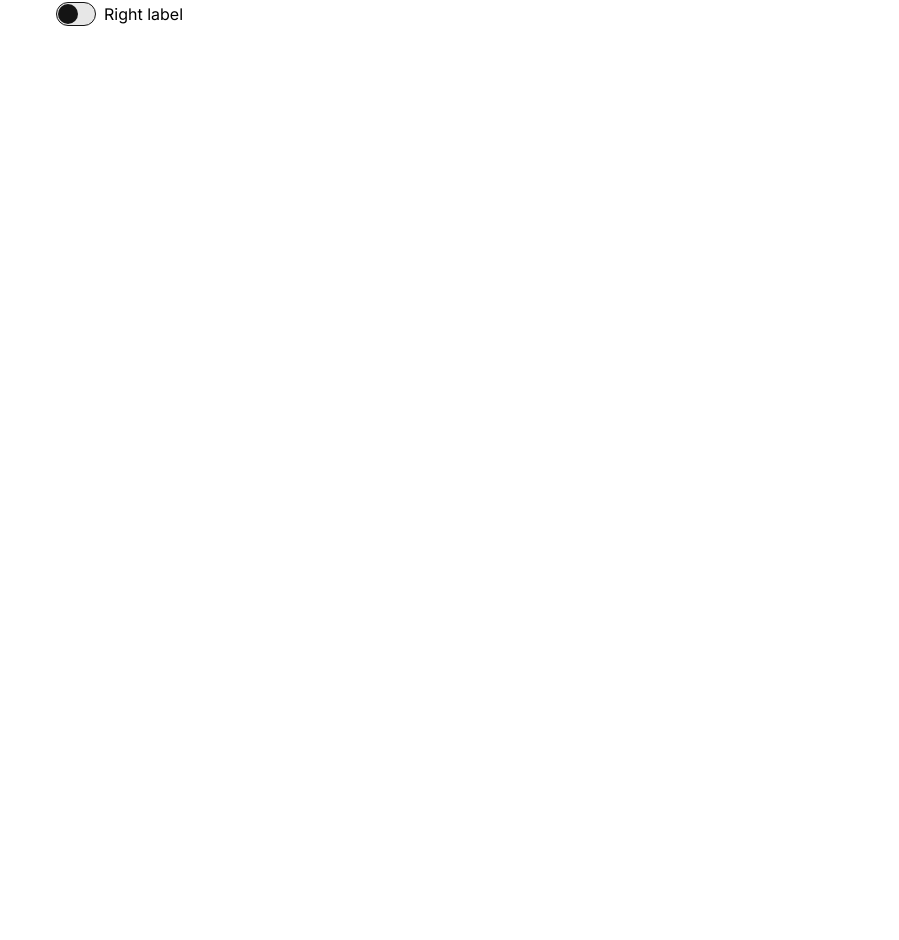
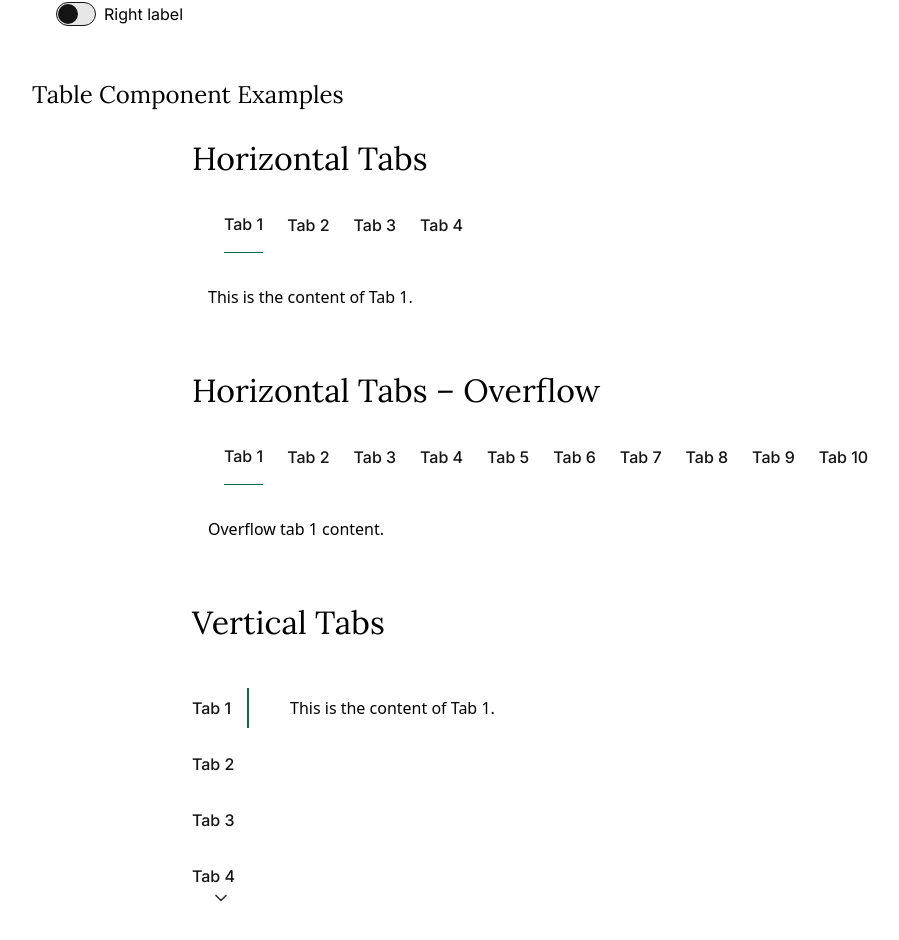
Before and after one commit to keoswalt/skillable-prototype-builder, a Next.js app: page /designSystemDemo in a window 1280 px wide. Shown: the part 5366-6306 px from the top of the page, without its empty margins (0-899 px from the left). Before the commit the page ends 5448 px from the top, so only its background shows below. Built offline with nearby package versions, Linux system fonts and the light colour scheme.

Commit message:
Add tabs component

```diff
--- a/src/app/designSystemDemo/page.tsx
+++ b/src/app/designSystemDemo/page.tsx
@@ -7,6 +7,7 @@ import { DashboardCardExample } from '@/components/cards/DashboardCardExample';
 import { BasicDialogExample } from '@/components/dialogs/BasicDialogExample';
 import TextFieldExample from '@/components/inputs/TextFieldExample';
 import SwitchExample from '@/components/inputs/SwitchExample';
+import TabsExample from '@/components/navigation/TabsExample';
 
 export default function Home() {
   return (
@@ -52,6 +53,11 @@ export default function Home() {
         <SwitchExample />
       </section>
 
+      <section className="mt-8">
+        <h2 className="font-headline text-heading-sm mb-6">Table Component Examples</h2>
+        <TabsExample />
+      </section>
+
 
       </main>
   );
--- a/src/app/globals.css
+++ b/src/app/globals.css
@@ -1,3 +1,13 @@
 @tailwind base;
 @tailwind components;
 @tailwind utilities;
+
+@layer utilities {
+  .no-scrollbar {
+    -ms-overflow-style: none; /* IE and Edge */
+    scrollbar-width: none;    /* Firefox */
+  }
+  .no-scrollbar::-webkit-scrollbar {
+    display: none; /* Chrome, Safari, Opera */
+  }
+}
--- /dev/null
+++ b/src/components/navigation/Tabs.tsx
@@ -0,0 +1,228 @@
+'use client';
+
+/**
+ * Tabs Component
+ * ---------------------------------------------
+ * A reusable tab navigation component that supports horizontal (default)
+ * and vertical orientations. When the tab list exceeds its container, arrow
+ * buttons appear that scroll the list (left/right for horizontal,
+ * up/down for vertical). The component is fully accessible and keyboard
+ * navigable (WAI-ARIA practices) and uses the project's Tailwind CSS design
+ * tokens for consistent styling.
+ *
+ * Props:
+ *  - items: Array<{ id: string; label: React.ReactNode; content: React.ReactNode }>
+ *  - orientation?: 'horizontal' | 'vertical'  (default 'horizontal')
+ *  - defaultIndex?: number                     (default 0)
+ *  - onChange?: (index: number, id: string) => void
+ *  - className?: string                        (optional utility classes)
+ *
+ * Usage:
+ *  <Tabs
+ *    items={tabsArray}
+ *    orientation="vertical"
+ *    onChange={(idx, id) => console.log(idx, id)}
+ *  />
+ */
+
+import React, { useState, useRef, useEffect, KeyboardEvent } from 'react';
+import { Icon, Icons } from '../Icon';
+
+// --------------------------------------------------
+// Types
+// --------------------------------------------------
+export type TabItem = {
+  id: string;
+  label: React.ReactNode;
+  content: React.ReactNode;
+};
+
+export interface TabsProps {
+  items: TabItem[];
+  orientation?: 'horizontal' | 'vertical';
+  defaultIndex?: number;
+  onChange?(index: number, id: string): void;
+  className?: string;
+}
+
+// --------------------------------------------------
+// Component
+// --------------------------------------------------
+export const Tabs: React.FC<TabsProps> = ({
+  items,
+  orientation = 'horizontal',
+  defaultIndex = 0,
+  onChange,
+  className = '',
+}) => {
+  const [activeIndex, setActiveIndex] = useState(defaultIndex);
+  const listRef = useRef<HTMLDivElement>(null);
+  const [showPrev, setShowPrev] = useState(false);
+  const [showNext, setShowNext] = useState(false);
+
+  const isHorizontal = orientation === 'horizontal';
+
+  // --------------------------------------------------
+  // Handle visibility of scroll arrow buttons
+  // --------------------------------------------------
+  useEffect(() => {
+    const container = listRef.current;
+    if (!container) return;
+
+    const updateButtons = () => {
+      if (isHorizontal) {
+        setShowPrev(container.scrollLeft > 0);
+        setShowNext(container.scrollLeft + container.clientWidth < container.scrollWidth);
+      } else {
+        setShowPrev(container.scrollTop > 0);
+        setShowNext(container.scrollTop + container.clientHeight < container.scrollHeight);
+      }
+    };
+
+    updateButtons();
+    container.addEventListener('scroll', updateButtons);
+    window.addEventListener('resize', updateButtons);
+
+    return () => {
+      container.removeEventListener('scroll', updateButtons);
+      window.removeEventListener('resize', updateButtons);
+    };
+  }, [items.length, isHorizontal]);
+
+  // --------------------------------------------------
+  // Helpers
+  // --------------------------------------------------
+  const scrollBy = (direction: 'prev' | 'next') => {
+    const container = listRef.current;
+    if (!container) return;
+
+    const distance = isHorizontal ? container.clientWidth * 0.8 : container.clientHeight * 0.8;
+    const delta = direction === 'prev' ? -distance : distance;
+
+    container.scrollBy({
+      left: isHorizontal ? delta : 0,
+      top: isHorizontal ? 0 : delta,
+      behavior: 'smooth',
+    });
+  };
+
+  const selectTab = (index: number) => {
+    if (index === activeIndex) return;
+    setActiveIndex(index);
+    onChange?.(index, items[index].id);
+  };
+
+  const onKeyDown = (e: KeyboardEvent<HTMLButtonElement>, index: number) => {
+    const keys = ['ArrowRight', 'ArrowLeft', 'ArrowUp', 'ArrowDown', 'Home', 'End'];
+    if (!keys.includes(e.key)) return;
+    e.preventDefault();
+
+    let newIndex = index;
+    if (e.key === 'ArrowRight' && isHorizontal) newIndex = (index + 1) % items.length;
+    if (e.key === 'ArrowLeft' && isHorizontal) newIndex = (index - 1 + items.length) % items.length;
+    if (e.key === 'ArrowDown' && !isHorizontal) newIndex = (index + 1) % items.length;
+    if (e.key === 'ArrowUp' && !isHorizontal) newIndex = (index - 1 + items.length) % items.length;
+    if (e.key === 'Home') newIndex = 0;
+    if (e.key === 'End') newIndex = items.length - 1;
+
+    listRef.current?.querySelectorAll<HTMLButtonElement>('[role="tab"]')[newIndex]?.focus();
+    selectTab(newIndex);
+  };
+
+  // --------------------------------------------------
+  // Render
+  // --------------------------------------------------
+  return (
+    <div className={`${isHorizontal ? 'w-full' : 'flex'} ${className}`}>
+      {/* Tab list + arrows wrapper */}
+      <div className={`relative ${isHorizontal ? 'flex items-center' : 'flex flex-col'} ${isHorizontal ? '' : 'shrink-0'}`}>
+        {/* Prev Arrow */}
+        {showPrev && (
+          <button
+            type="button"
+            onClick={() => scrollBy('prev')}
+            aria-label={isHorizontal ? 'Scroll left' : 'Scroll up'}
+            className={`
+              absolute z-10 p-1 rounded-[5px] hover:bg-softgrey-light transition-colors
+              ${isHorizontal ? 'left-0 top-1/2 -translate-y-1/2' : 'top-0 left-1/2 -translate-x-1/2'}
+            `}
+          >
+            <Icon
+              icon={Icons[isHorizontal ? 'chevronLeft' : 'chevronUp']}
+              size={20}
+              className="text-hardgrey-main"
+            />
+          </button>
+        )}
+
+        {/* Tablist */}
+        <div
+          ref={listRef}
+          role="tablist"
+          aria-orientation={orientation}
+          className={`
+            scroll-smooth no-scrollbar
+            ${isHorizontal ? 'flex overflow-x-auto space-x-6 pl-8 pr-8' : 'flex flex-col items-start overflow-y-auto space-y-4 pt-8 pb-8'}
+          `}
+        >
+          {items.map((tab, index) => {
+            const isActive = index === activeIndex;
+            const common = `whitespace-nowrap font-primary font-medium text-body-sm transition-colors focus:outline-none`;
+            const activeBorder = isHorizontal
+              ? 'border-b-2 border-primary-main'
+              : 'border-r-2 border-primary-main';
+
+            return (
+              <button
+                key={tab.id}
+                role="tab"
+                aria-selected={isActive}
+                aria-controls={`${tab.id}-panel`}
+                tabIndex={isActive ? 0 : -1}
+                onClick={() => selectTab(index)}
+                onKeyDown={(e) => onKeyDown(e, index)}
+                className={`
+                  ${common}
+                  ${isHorizontal ? 'pt-5 pb-4 mb-[-1px]' : 'pt-2 pb-2 pr-4 mr-[-1px] text-left'}
+                  ${isActive ? `text-_components-text-primary ${activeBorder}` : 'border-transparent text-_components-text-primary hover:text-hardgrey-dark'}
+                `}
+              >
+                {tab.label}
+              </button>
+            );
+          })}
+        </div>
+
+        {/* Next Arrow */}
+        {showNext && (
+          <button
+            type="button"
+            onClick={() => scrollBy('next')}
+            aria-label={isHorizontal ? 'Scroll right' : 'Scroll down'}
+            className={`
+              absolute z-10 p-1 rounded-[5px] hover:bg-softgrey-light transition-colors
+              ${isHorizontal ? 'right-0 top-1/2 -translate-y-1/2' : 'bottom-0 left-1/2 -translate-x-1/2'}
+            `}
+          >
+            <Icon
+              icon={Icons[isHorizontal ? 'chevronRight' : 'chevronDown']}
+              size={20}
+              className="text-hardgrey-main"
+            />
+          </button>
+        )}
+      </div>
+
+      {/* Panel */}
+      <div
+        id={`${items[activeIndex].id}-panel`}
+        role="tabpanel"
+        className={isHorizontal ? 'mt-4 w-full' : 'ml-6 mt-6 flex-1'}
+      >
+        {items[activeIndex].content}
+      </div>
+    </div>
+  );
+};
+
+export default Tabs;
--- /dev/null
+++ b/src/components/navigation/TabsExample.tsx
@@ -0,0 +1,42 @@
+'use client';
+
+import React from 'react';
+import { Tabs } from './Tabs';
+
+export default function TabsExample() {
+  const baseTabs = Array.from({ length: 4 }).map((_, i) => ({
+    id: `tab-${i + 1}`,
+    label: `Tab ${i + 1}`,
+    content: <div className="p-4">This is the content of Tab {i + 1}.</div>,
+  }));
+
+  const overflowTabs = Array.from({ length: 10 }).map((_, i) => ({
+    id: `long-tab-${i + 1}`,
+    label: `Tab ${i + 1}`,
+    content: <div className="p-4">Overflow tab {i + 1} content.</div>,
+  }));
+
+  return (
+    <div className="space-y-12 max-w-4xl mx-auto mt-8">
+      {/* Horizontal */}
+      <div>
+        <h2 className="text-heading-md font-headline mb-4">Horizontal Tabs</h2>
+        <Tabs items={baseTabs} />
+      </div>
+
+      {/* Horizontal (overflow) */}
+      <div>
+        <h2 className="text-heading-md font-headline mb-4">Horizontal Tabs – Overflow</h2>
+        <Tabs items={overflowTabs} />
+      </div>
+
+      {/* Vertical */}
+      <div>
+        <h2 className="text-heading-md font-headline mb-4">Vertical Tabs</h2>
+        <div className="h-64">
+          <Tabs items={baseTabs} orientation="vertical" className="h-full" />
+        </div>
+      </div>
+    </div>
+  );
+}
--- /dev/null
+++ b/src/components/navigation/index.ts
@@ -0,0 +1,2 @@
+export { default as PrimaryNav } from './PrimaryNav';
+export { default as Tabs } from './Tabs';
```
Also changed, not shown: 1 other file (tests, documents, lock files or other folders).
